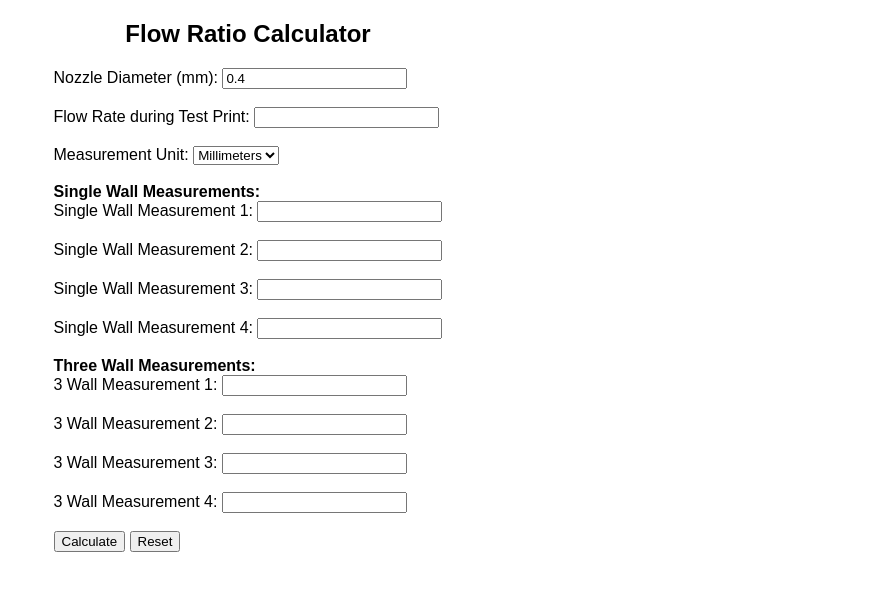
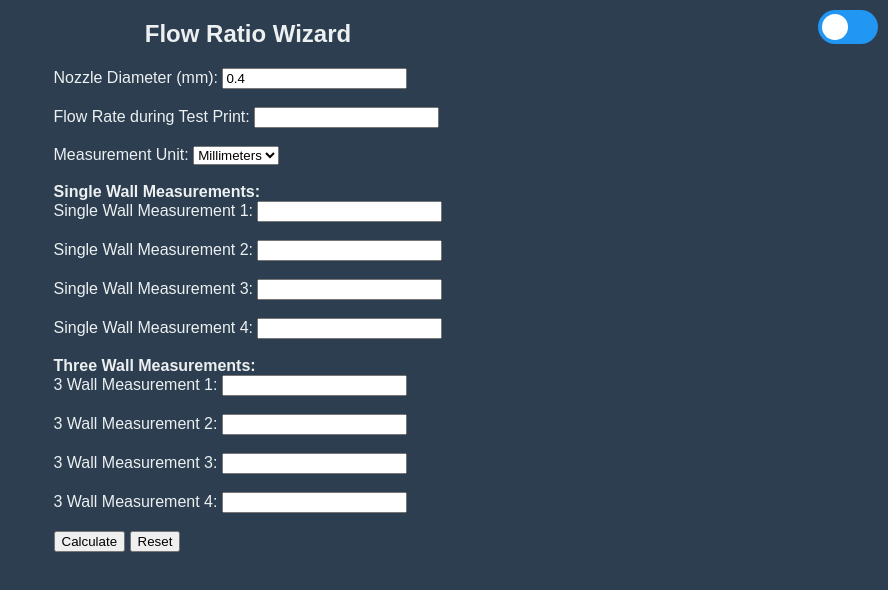
Before and after one commit to TroubleMaker-X1C/FlowRateCalculator, a plain HTML site: page index.html in a window 1280 px wide. Shown: the whole page, without its empty margins (392-1280 px from the left). Drawn offline with Linux system fonts and the light colour scheme.

Commit message:
Update index.html

```diff
--- a/index.html
+++ b/index.html
@@ -3,19 +3,90 @@
 <head>
     <title>Flow Ratio Calculator</title>
     <style>
+        /* Initial Dark mode styles */
         body {
             text-align: center;
             font-family: Arial, sans-serif;
+            background-color: #2c3e50; /* Dark background */
+            color: #ecf0f1; /* Light text */
+            transition: background-color 0.3s, color 0.3s;
         }
         form {
             display: inline-block;
             margin: 0 auto;
             text-align: left;
         }
+
+        /* Light mode styles */
+        .light-mode {
+            background-color: #FFF; /* Light background */
+            color: #000; /* Dark text */
+        }
+
+        /* Toggle Switch Style */
+        .switch {
+            position: absolute;
+            top: 10px;
+            right: 10px;
+            display: inline-block;
+            width: 60px;
+            height: 34px;
+        }
+
+        .switch input {
+            opacity: 0;
+            width: 0;
+            height: 0;
+        }
+
+        .slider {
+            position: absolute;
+            cursor: pointer;
+            top: 0;
+            left: 0;
+            right: 0;
+            bottom: 0;
+            background-color: #ccc;
+            transition: .4s;
+        }
+
+        .slider:before {
+            position: absolute;
+            content: "";
+            height: 26px;
+            width: 26px;
+            left: 4px;
+            bottom: 4px;
+            background-color: white;
+            transition: .4s;
+        }
+
+        input:checked + .slider {
+            background-color: #2196F3;
+        }
+
+        input:focus + .slider {
+            box-shadow: 0 0 1px #2196F3;
+        }
+
+        .slider.round {
+            border-radius: 34px;
+        }
+
+        .slider.round:before {
+            border-radius: 50%;
+        }
     </style>
 </head>
 <body>
-    <h2>Flow Ratio Calculator</h2>
+
+    <!-- Dark Mode Toggle -->
+    <label class="switch">
+      <input type="checkbox" id="darkModeToggle">
+      <span class="slider round"></span>
+    </label>
+
+    <h2>Flow Ratio Wizard</h2>
     <form id="flowRatioForm">
         <label for="nozzleDiameter">Nozzle Diameter (mm):</label>
         <input type="number" id="nozzleDiameter" value="0.4"><br><br>
@@ -62,7 +133,6 @@
             var testPrintFlowRate = parseFloat(document.getElementById('testPrintFlowRate').value);
             var measurementUnit = document.getElementById('measurementUnit').value;
 
-            // Function to process measurements
             function processMeasurements(wallIds) {
                 return wallIds.map(id => {
                     var measurement = parseFloat(document.getElementById(id).value);
@@ -70,20 +140,30 @@
                 });
             }
 
-            // Calculate average for single and three walls
             var singleWalls = processMeasurements(['singleWall1', 'singleWall2', 'singleWall3', 'singleWall4']);
             var threeWalls = processMeasurements(['threeWall1', 'threeWall2', 'threeWall3', 'threeWall4']);
 
             var singleWallAverage = singleWalls.reduce((a, b) => a + b, 0) / singleWalls.length;
             var threeWallAverage = threeWalls.reduce((a, b) => a + b, 0) / threeWalls.length;
 
-            // Calculate flow ratios
             var singleWallFlowRatio = (nozzleDiameter / singleWallAverage) * testPrintFlowRate;
             var threeWallFlowRatio = (nozzleDiameter * 3 / threeWallAverage) * testPrintFlowRate;
 
             document.getElementById('singleWallResult').innerHTML = "Calculated Flow Ratio for Single Walls: " + singleWallFlowRatio.toFixed(3);
             document.getElementById('threeWallResult').innerHTML = "Calculated Flow Ratio for Three Walls: " + threeWallFlowRatio.toFixed(3);
         }
+
+        // JavaScript for Dark Mode Toggle
+        document.getElementById('darkModeToggle').addEventListener('change', function(event){
+            if(event.target.checked){
+                document.body.classList.remove('light-mode');
+            } else {
+                document.body.classList.add('light-mode');
+            }
+        });
+
+        // Set default to dark mode
+        document.getElementById('darkModeToggle').checked = true;
     </script>
 </body>
 </html>
```
